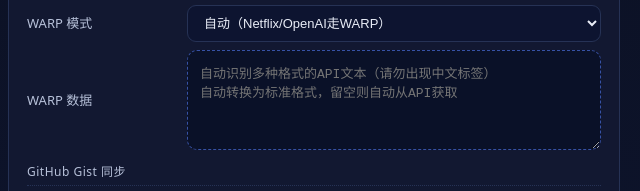
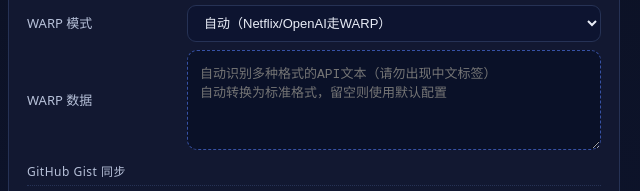
Before and after one commit to zv201413/nodejs_cf_sshx, a website: page index.html in a window 1280 px wide. Shown: the part 490-681 px from the top of the page, 640-1280 px from the left. Drawn offline with Linux system fonts and the light colour scheme.

Commit message:
Update index.html

```diff
--- a/index.html
+++ b/index.html
@@ -286,7 +286,7 @@ font-family: monospace;
 <option value="warp">全局 WARP 出站</option>
 <option value="direct">直连（关闭WARP）</option>
 </select></div>
-<div class="row"><label>WARP 数据</label><textarea id="p-warp-data" rows="4" placeholder="自动识别多种格式的API文本（请勿出现中文标签）&#10;自动转换为标准格式，留空则自动从API获取"></textarea></div>
+<div class="row"><label>WARP 数据</label><textarea id="p-warp-data" rows="4" placeholder="自动识别多种格式的API文本（请勿出现中文标签）&#10;自动转换为标准格式，留空则使用默认配置"></textarea></div>
 
 <div class="section-label">GitHub Gist 同步</div>
 <div class="gist-row" id="p-gist-row"><label>Gist ID <span class="pill">gist-id</span></label><input type="text" id="p-gist-id" placeholder="留空则不启用"></div>
```
